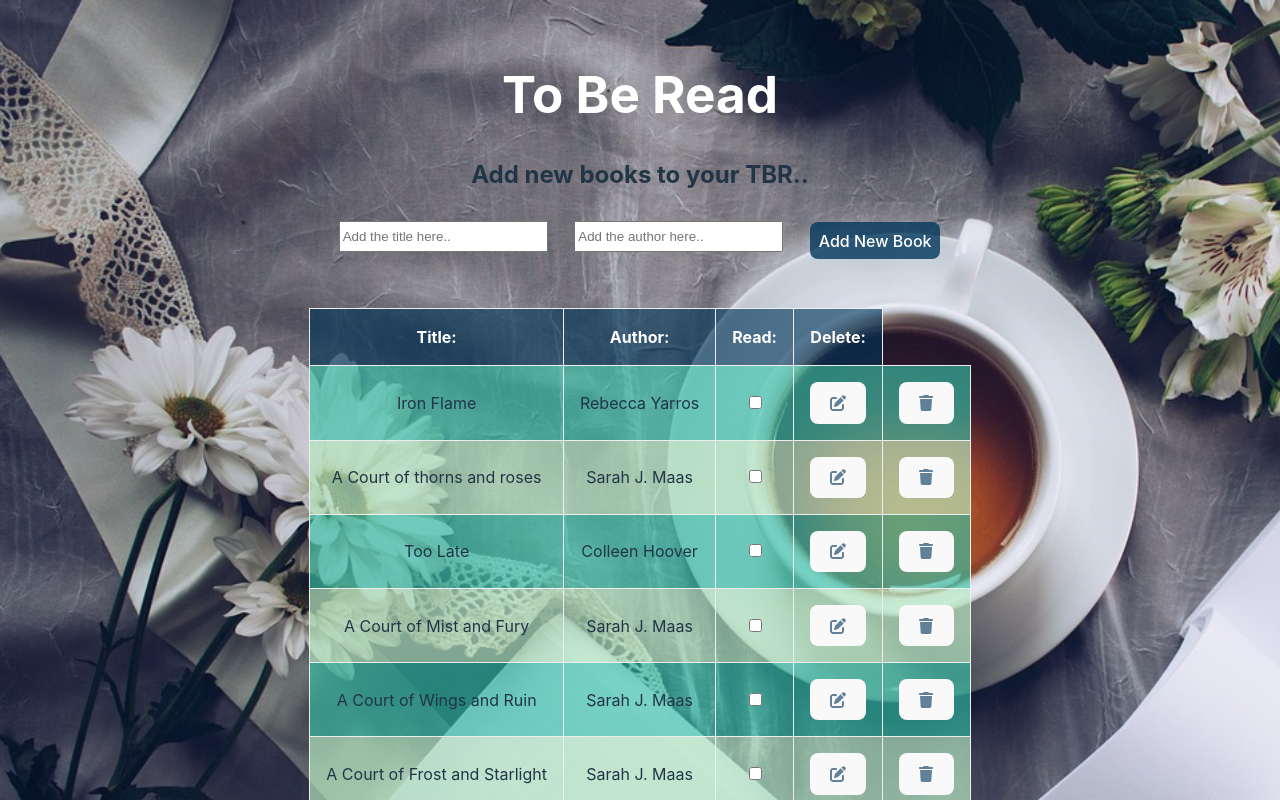
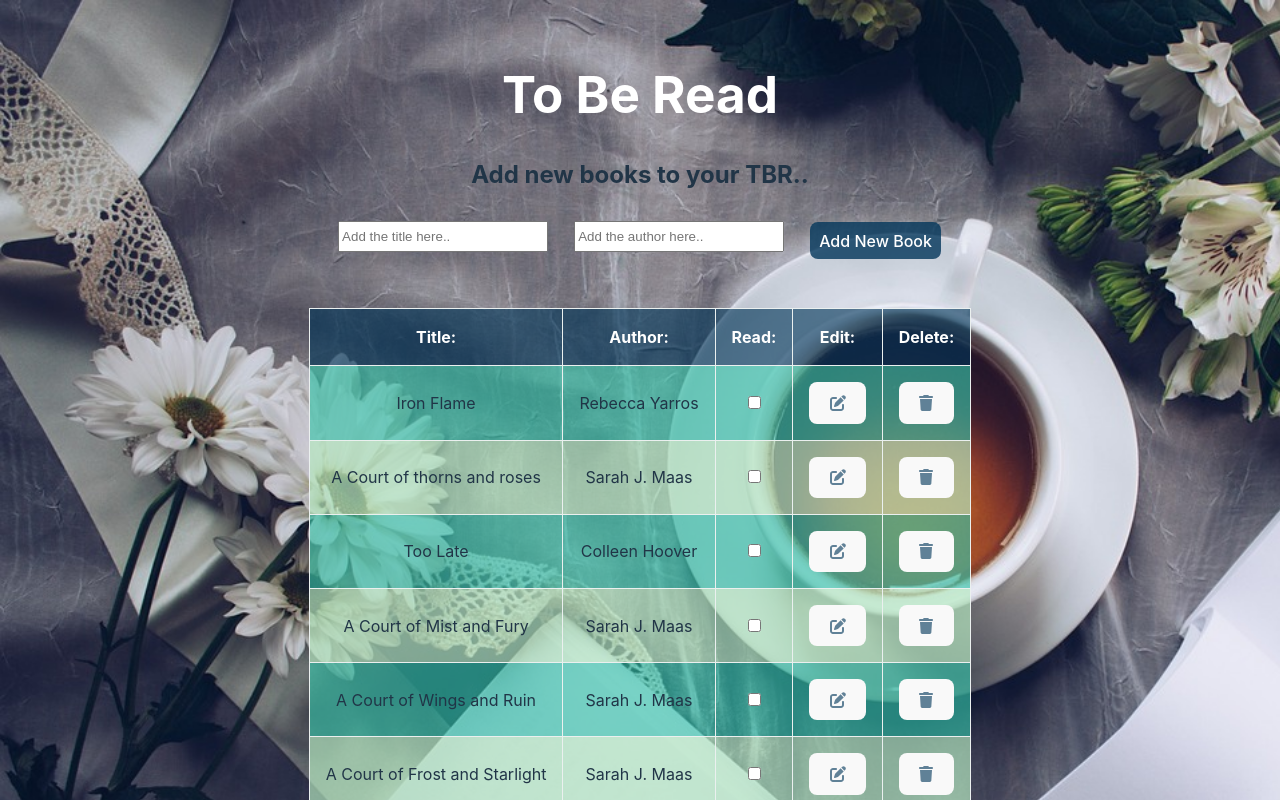
Before and after one commit to Chewbeccaz/the-todos-Chewbeccaz, a React (Vite) app: page / in a window 1280 px wide. Shown: the top 800 px of the page. Built offline with nearby package versions, Linux system fonts and the light colour scheme.

Commit message:
added changeheader again

```diff
--- a/src/components/ShowBooks.tsx
+++ b/src/components/ShowBooks.tsx
@@ -27,6 +27,7 @@ export const ShowBooks = (props: IShowBooksProps) => {
             <th>Title:</th>
             <th>Author:</th>
             <th>Read:</th>
+            <th>Edit:</th>
             <th>Delete:</th>
           </tr>
         </thead>
```
